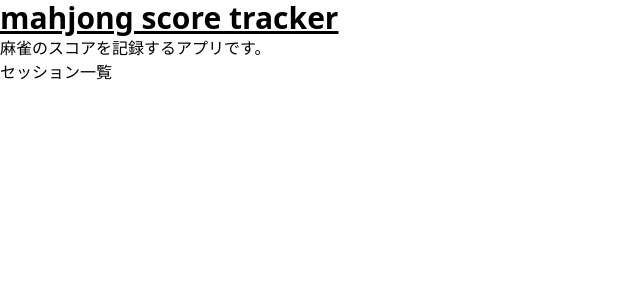
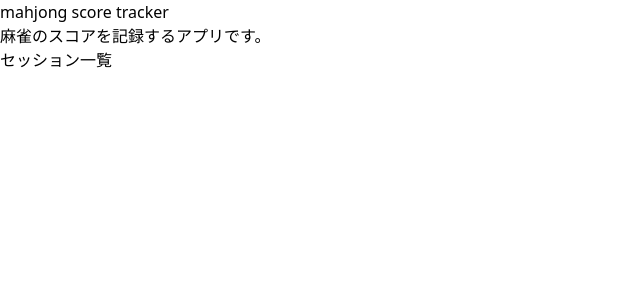
Before and after one commit to ma2Cta/mahjong-score-tracker, a Next.js app: page / in a window 1280 px wide. Shown: the top 300 px of the page, without its empty margins (0-640 px from the left). Built offline with nearby package versions, Linux system fonts and the light colour scheme.

Commit message:
Refactor heading to remove unnecessary styling

```diff
--- a/pages/index.tsx
+++ b/pages/index.tsx
@@ -4,7 +4,7 @@ export default function Home() {
   return (
     <>
       <main>
-        <h1 className="text-3xl font-bold underline">mahjong score tracker</h1>
+        <h1>mahjong score tracker</h1>
         <p>麻雀のスコアを記録するアプリです。</p>
         <Link href="/sessions">セッション一覧</Link>
       </main>
```
